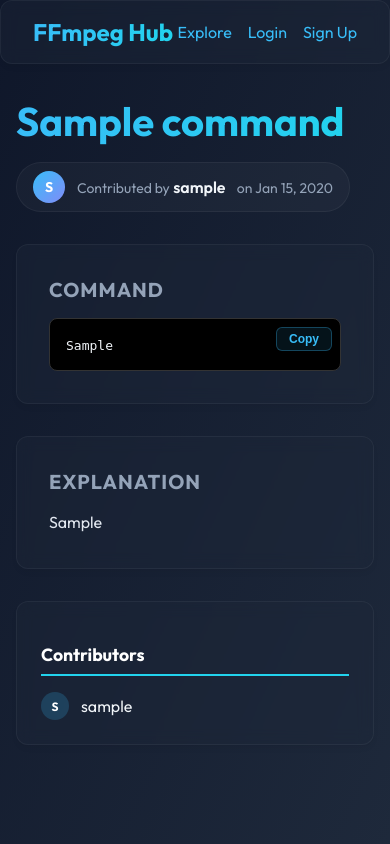
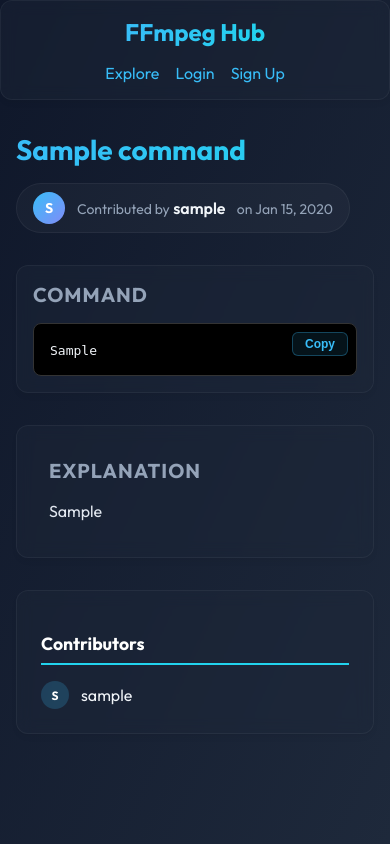
Before and after one commit to sudeepsudhevan/FFmpeg-Command-Blog, a Django app: page /command/1/ in a window 390 px wide. Run offline with Django 5.2, Linux system fonts and the light colour scheme; tables that the repository leaves empty hold one stand-in row (values such as "Sample post").

Commit message:
Mobile Ui fixing

```diff
--- a/commands/templates/commands/add_command.html
+++ b/commands/templates/commands/add_command.html
@@ -3,7 +3,7 @@
 {% block content %}
 <div style="max-width: 600px; margin: 0 auto;">
     <h1 class="text-center mb-4">Share a Command</h1>
-    <div class="glass" style="padding: 2rem;">
+    <div class="glass p-responsive">
         <form method="post">
             {% csrf_token %}
 
--- a/commands/templates/commands/base.html
+++ b/commands/templates/commands/base.html
@@ -13,6 +13,12 @@
             --accent-color: #38bdf8;
             --glass-bg: rgba(30, 41, 59, 0.4);
             --glass-border: rgba(255, 255, 255, 0.05);
+        }
+
+        *,
+        *::before,
+        *::after {
+            box-sizing: border-box;
         }
 
         body {
@@ -32,6 +38,7 @@
             border: 1px solid var(--glass-border);
             border-radius: 12px;
             box-shadow: 0 4px 6px -1px rgba(0, 0, 0, 0.05);
+            overflow: hidden;
         }
 
         /* Layout */
@@ -326,10 +333,62 @@
             gap: 2rem;
         }
 
+        .hero-title {
+            font-size: 3rem;
+            margin-bottom: 1rem;
+            background: linear-gradient(to right, #38bdf8, #818cf8);
+            -webkit-background-clip: text;
+            -webkit-text-fill-color: transparent;
+        }
+
         @media (min-width: 900px) {
             .detail-grid {
                 grid-template-columns: 1fr 300px;
                 align-items: start;
+            }
+        }
+
+        .p-responsive {
+            padding: 2rem;
+        }
+
+        .page-title {
+            margin: 0;
+            font-size: 2.5rem;
+        }
+
+        /* Mobile Responsive Styles */
+        @media (max-width: 768px) {
+            nav {
+                flex-direction: column;
+                gap: 1rem;
+                padding: 1rem;
+            }
+
+            .nav-links {
+                width: 100%;
+                justify-content: center;
+                flex-wrap: wrap;
+            }
+
+            .hero-title {
+                font-size: 2rem;
+            }
+
+            .container {
+                padding: 0 1rem;
+            }
+
+            .grid-auto-fit {
+                grid-template-columns: 1fr;
+            }
+
+            .p-responsive {
+                padding: 1rem;
+            }
+
+            .page-title {
+                font-size: 1.75rem;
             }
         }
     </style>
@@ -338,7 +397,7 @@
 <body>
     <nav class="glass">
         <a href="/" class="nav-brand">FFmpeg Hub</a>
-        <div style="display: flex; gap: 1rem;">
+        <div class="nav-links" style="display: flex; gap: 1rem;">
             <a href="{% url 'command_list' %}">Explore</a>
             {% if user.is_authenticated %}
             <a href="{% url 'add_command' %}">Add Command</a>
--- a/commands/templates/commands/command_detail.html
+++ b/commands/templates/commands/command_detail.html
@@ -5,7 +5,7 @@
     <div style="display: flex; justify-content: space-between; align-items: flex-start; margin-bottom: 2rem;"
         class="flex-wrap gap-4">
         <div>
-            <h1 class="text-gradient" style="margin: 0; font-size: 2.5rem;">
+            <h1 class="text-gradient page-title">
                 {{ command.title }}
             </h1>
             <div class="contributor-badge">
@@ -35,7 +35,7 @@
     <div class="detail-grid">
         <!-- Main Content -->
         <div style="display: flex; flex-direction: column; gap: 2rem;">
-            <div class="glass" style="padding: 2rem;">
+            <div class="glass p-responsive">
                 <h2 class="text-muted mb-2"
                     style="margin-top: 0; font-size: 1.25rem; text-transform: uppercase; letter-spacing: 1px;">
                     Command</h2>
--- a/commands/templates/commands/command_list.html
+++ b/commands/templates/commands/command_list.html
@@ -2,8 +2,7 @@
 
 {% block content %}
 <div style="text-align: center; margin-bottom: 3rem;">
-    <h1
-        style="font-size: 3rem; margin-bottom: 1rem; background: linear-gradient(to right, #38bdf8, #818cf8); -webkit-background-clip: text; -webkit-text-fill-color: transparent;">
+    <h1 class="hero-title">
         Master FFmpeg
     </h1>
     <p style="font-size: 1.25rem; color: #94a3b8; max-width: 600px; margin: 0 auto 2rem;">
@@ -15,7 +14,7 @@
     </form>
 </div>
 
-<div class="grid" style="display: grid; grid-template-columns: repeat(auto-fill, minmax(300px, 1fr)); gap: 1.5rem;">
+<div class="grid-auto-fit">
     {% for command in commands %}
     <a href="{% url 'command_detail' pk=command.pk %}" class="glass"
         style="display: block; padding: 1.5rem; transition: transform 0.2s; text-decoration: none; color: inherit;">
--- a/commands/templates/commands/edit_command.html
+++ b/commands/templates/commands/edit_command.html
@@ -4,7 +4,7 @@
 <div style="max-width: 800px; margin: 0 auto;">
     <h1 class="text-gradient mb-4">Edit Command</h1>
 
-    <div class="glass" style="padding: 2rem;">
+    <div class="glass p-responsive">
         <form method="post">
             {% csrf_token %}
 
```
